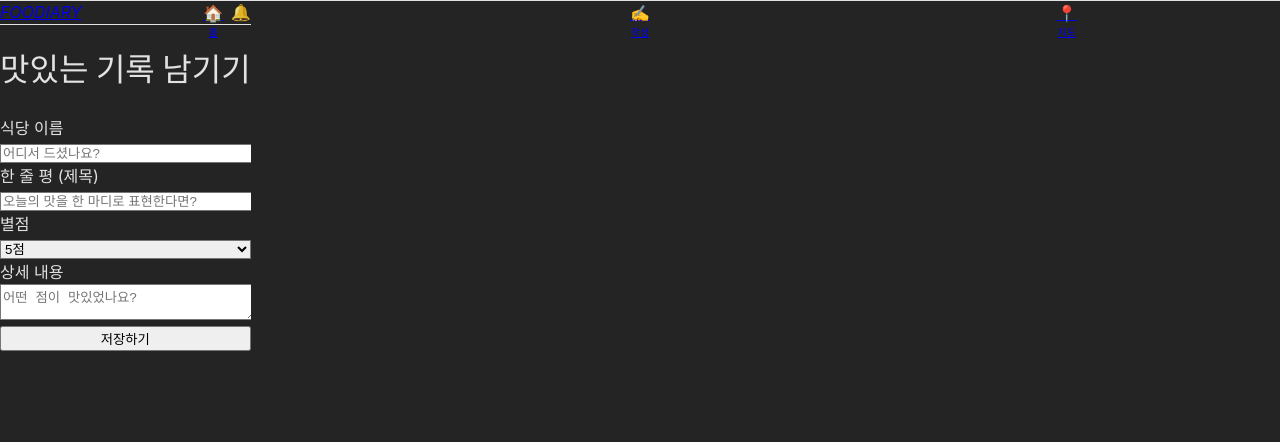
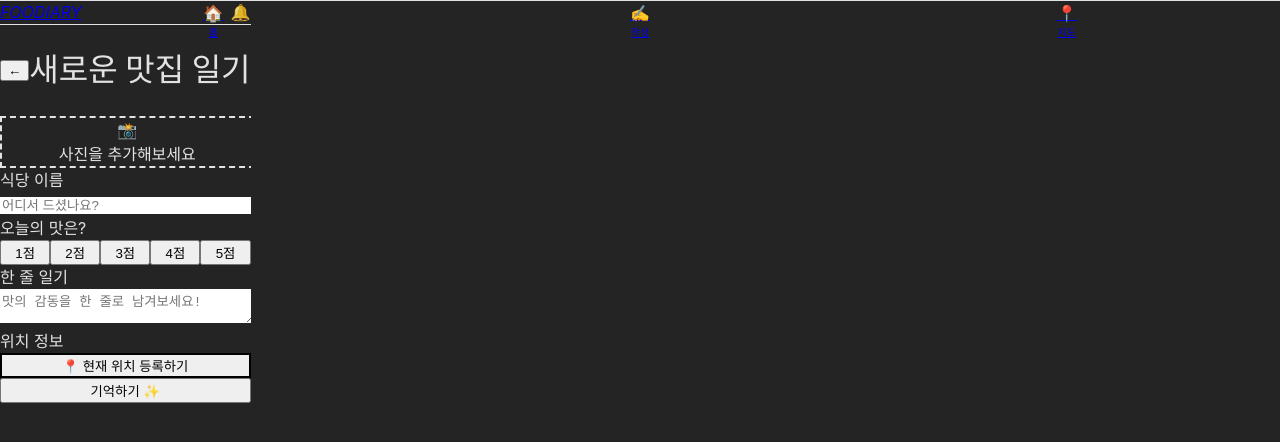
Before and after one commit to loginshin/Foodiary, a React (Vite) app: page /write in a window 1280 px wide. Shown: the top 442 px of the page. Built offline with nearby package versions, Linux system fonts and the light colour scheme.

Commit message:
✨ feat(diary) : 일기 작성화면

```diff
--- a/src/pages/Write.tsx
+++ b/src/pages/Write.tsx
@@ -1,75 +1,186 @@
-import React, { useState } from 'react';
+import React, { useState, useRef } from 'react';
 import { useNavigate } from 'react-router-dom';
+import { db } from '../db/diaryDB';
+import { FoodEntry } from '../types/entry';
 
 const Write: React.FC = () => {
   const navigate = useNavigate();
-  const [formData, setFormData] = useState({
-    title: '',
-    restaurantName: '',
-    rating: 5,
-    content: '',
-  });
+  const fileInputRef = useRef<HTMLInputElement>(null);
 
-  const handleSubmit = (e: React.FormEvent) => {
+  const [restaurantName, setRestaurantName] = useState('');
+  const [note, setNote] = useState('');
+  const [rating, setRating] = useState(5);
+  const [photo, setPhoto] = useState<string | undefined>();
+  const [location, setLocation] = useState<{ lat: number; lng: number } | null>(null);
+  const [isLocating, setIsLocating] = useState(false);
+
+  // 사진 업로드 처리 (Base64 변환)
+  const handlePhotoChange = (e: React.ChangeEvent<HTMLInputElement>) => {
+    const file = e.target.files?.[0];
+    if (file) {
+      const reader = new FileReader();
+      reader.onloadend = () => {
+        setPhoto(reader.result as string);
+      };
+      reader.readAsDataURL(file);
+    }
+  };
+
+  // 현재 위치 가져오기
+  const handleGetLocation = () => {
+    if (!navigator.geolocation) {
+      alert('이 브라우저에서는 위치 서비스를 지원하지 않습니다.');
+      return;
+    }
+
+    setIsLocating(true);
+    navigator.geolocation.getCurrentPosition(
+      (position) => {
+        setLocation({
+          lat: position.coords.latitude,
+          lng: position.coords.longitude,
+        });
+        setIsLocating(false);
+      },
+      (error) => {
+        console.error('Error getting location:', error);
+        alert('위치 정보를 가져오는 데 실패했습니다.');
+        setIsLocating(false);
+      }
+    );
+  };
+
+  const handleSubmit = async (e: React.FormEvent) => {
     e.preventDefault();
-    console.log('Diary Entry:', formData);
-    // TODO: DB에 저장 로직 추가
-    alert('일기가 저장되었습니다!');
-    navigate('/');
+
+    if (!restaurantName || !note) {
+      alert('식당 이름과 한 줄 일기를 입력해주세요!');
+      return;
+    }
+
+    const newEntry: FoodEntry = {
+      id: crypto.randomUUID?.() || Date.now().toString(),
+      restaurantName,
+      note,
+      rating,
+      photo,
+      latitude: location?.lat,
+      longitude: location?.lng,
+      visitDate: new Date().toISOString().split('T')[0], // YYYY-MM-DD
+      createdAt: new Date().toISOString(),
+    };
+
+    try {
+      await db.addEntry(newEntry);
+      alert('맛있는 추억이 저장되었습니다! 😋');
+      navigate('/');
+    } catch (error) {
+      console.error('Failed to save entry:', error);
+      alert('저장에 실패했습니다.');
+    }
   };
 
   return (
-    <div className="p-4 bg-white dark:bg-gray-800 h-full">
-      <h1 className="text-xl font-bold mb-4">맛있는 기록 남기기</h1>
-      <form onSubmit={handleSubmit} className="space-y-4">
+    <div className="p-4 bg-white dark:bg-gray-900 min-h-full pb-24">
+      <header className="flex items-center mb-6">
+        <button onClick={() => navigate(-1)} className="mr-4 text-2xl">←</button>
+        <h1 className="text-xl font-bold">새로운 맛집 일기</h1>
+      </header>
+
+      <form onSubmit={handleSubmit} className="space-y-6">
+        {/* 사진 업로드 영역 */}
+        <div
+          onClick={() => fileInputRef.current?.click()}
+          className="relative w-full aspect-video bg-gray-100 dark:bg-gray-800 rounded-2xl flex flex-col items-center justify-center border-2 border-dashed border-gray-300 dark:border-gray-700 overflow-hidden cursor-pointer"
+        >
+          {photo ? (
+            <img src={photo} alt="Preview" className="w-full h-full object-cover" />
+          ) : (
+            <>
+              <span className="text-4xl mb-2">📸</span>
+              <span className="text-sm text-gray-500">사진을 추가해보세요</span>
+            </>
+          )}
+          <input
+            type="file"
+            ref={fileInputRef}
+            onChange={handlePhotoChange}
+            accept="image/*"
+            className="hidden"
+          />
+        </div>
+
+        {/* 식당 이름 */}
         <div>
-          <label className="block text-sm font-medium mb-1">식당 이름</label>
+          <label className="block text-sm font-bold text-gray-700 dark:text-gray-300 mb-2">식당 이름</label>
           <input
             type="text"
-            className="w-full p-2 border rounded-lg focus:ring-2 focus:ring-orange-500 outline-none"
+            value={restaurantName}
+            onChange={(e) => setRestaurantName(e.target.value)}
+            className="w-full px-4 py-3 bg-gray-50 dark:bg-gray-800 border-none rounded-xl focus:ring-2 focus:ring-orange-500 outline-none transition"
             placeholder="어디서 드셨나요?"
-            value={formData.restaurantName}
-            onChange={(e) => setFormData({ ...formData, restaurantName: e.target.value })}
             required
           />
         </div>
+
+        {/* 평점 선택 (별점 대신 간단한 버튼 스타일) */}
         <div>
-          <label className="block text-sm font-medium mb-1">한 줄 평 (제목)</label>
-          <input
-            type="text"
-            className="w-full p-2 border rounded-lg focus:ring-2 focus:ring-orange-500 outline-none"
-            placeholder="오늘의 맛을 한 마디로 표현한다면?"
-            value={formData.title}
-            onChange={(e) => setFormData({ ...formData, title: e.target.value })}
+          <label className="block text-sm font-bold text-gray-700 dark:text-gray-300 mb-2">오늘의 맛은?</label>
+          <div className="flex justify-between gap-2">
+            {[1, 2, 3, 4, 5].map((num) => (
+              <button
+                key={num}
+                type="button"
+                onClick={() => setRating(num)}
+                className={`flex-1 py-3 rounded-xl font-bold transition ${
+                  rating >= num
+                    ? 'bg-orange-500 text-white shadow-lg shadow-orange-200 dark:shadow-none'
+                    : 'bg-gray-100 dark:bg-gray-800 text-gray-400'
+                }`}
+              >
+                {num}점
+              </button>
+            ))}
+          </div>
+        </div>
+
+        {/* 한 줄 일기 */}
+        <div>
+          <label className="block text-sm font-bold text-gray-700 dark:text-gray-300 mb-2">한 줄 일기</label>
+          <textarea
+            value={note}
+            onChange={(e) => setNote(e.target.value)}
+            className="w-full px-4 py-3 bg-gray-50 dark:bg-gray-800 border-none rounded-xl focus:ring-2 focus:ring-orange-500 outline-none transition h-24"
+            placeholder="맛의 감동을 한 줄로 남겨보세요!"
             required
           />
         </div>
+
+        {/* 위치 정보 */}
         <div>
-          <label className="block text-sm font-medium mb-1">별점</label>
-          <select
-            className="w-full p-2 border rounded-lg focus:ring-2 focus:ring-orange-500 outline-none"
-            value={formData.rating}
-            onChange={(e) => setFormData({ ...formData, rating: Number(e.target.value) })}
+          <label className="block text-sm font-bold text-gray-700 dark:text-gray-300 mb-2">위치 정보</label>
+          <button
+            type="button"
+            onClick={handleGetLocation}
+            disabled={isLocating}
+            className="w-full py-3 border-2 border-orange-500 text-orange-500 font-bold rounded-xl hover:bg-orange-50 transition flex items-center justify-center gap-2"
           >
-            {[5, 4, 3, 2, 1].map((num) => (
-              <option key={num} value={num}>{num}점</option>
-            ))}
-          </select>
+            {isLocating ? (
+              '위치 파악 중...'
+            ) : location ? (
+              <>📍 위치 등록 완료 ({location.lat.toFixed(4)}, {location.lng.toFixed(4)})</>
+            ) : (
+              '📍 현재 위치 등록하기'
+            )}
+          </button>
         </div>
-        <div>
-          <label className="block text-sm font-medium mb-1">상세 내용</label>
-          <textarea
-            className="w-full p-2 border rounded-lg h-32 focus:ring-2 focus:ring-orange-500 outline-none"
-            placeholder="어떤 점이 맛있었나요?"
-            value={formData.content}
-            onChange={(e) => setFormData({ ...formData, content: e.target.value })}
-          />
-        </div>
+
+        {/* 저장 버튼 */}
         <button
           type="submit"
-          className="w-full py-3 bg-orange-500 text-white font-bold rounded-lg hover:bg-orange-600 transition"
+          className="w-full py-4 bg-orange-500 text-white font-black text-lg rounded-2xl shadow-xl shadow-orange-200 dark:shadow-none hover:bg-orange-600 transition transform active:scale-95"
         >
-          저장하기
+          기억하기 ✨
         </button>
       </form>
     </div>
```
